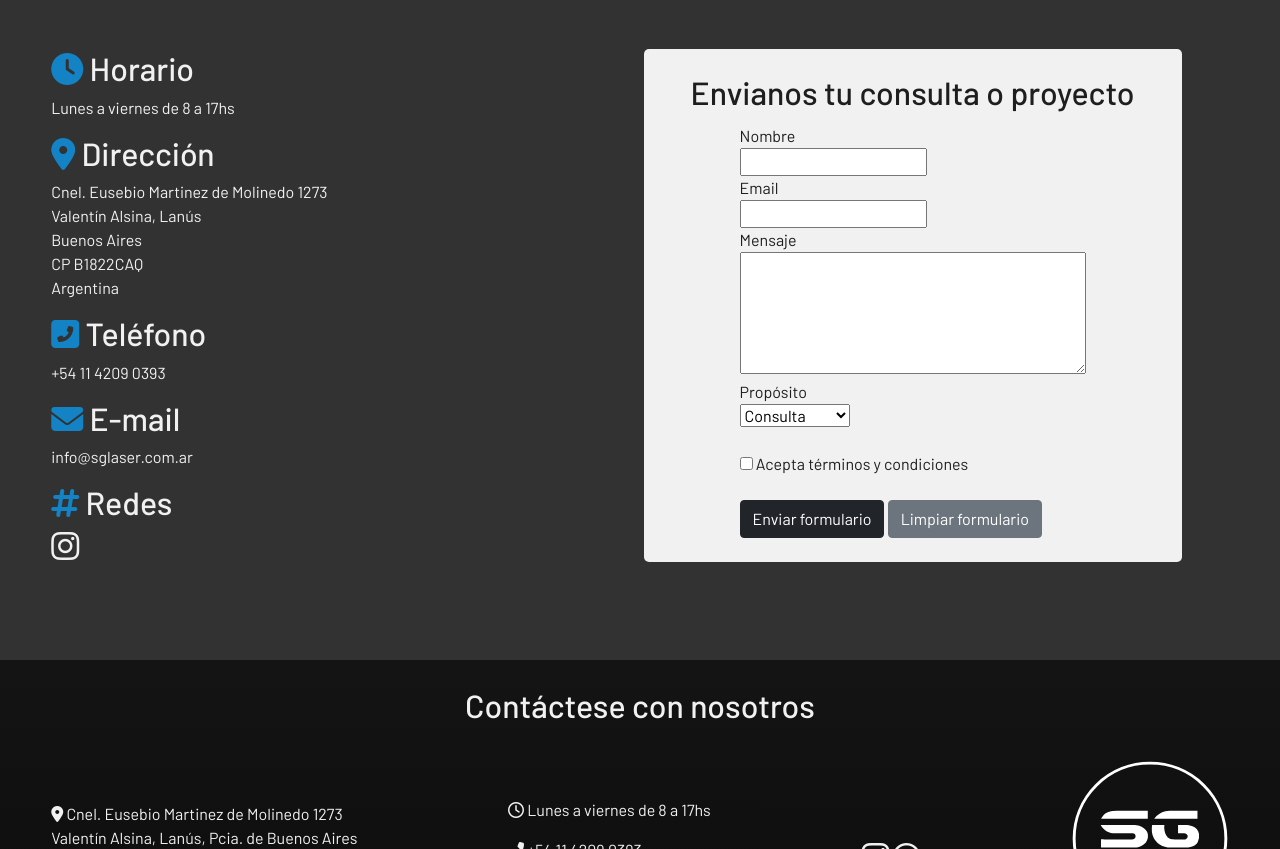
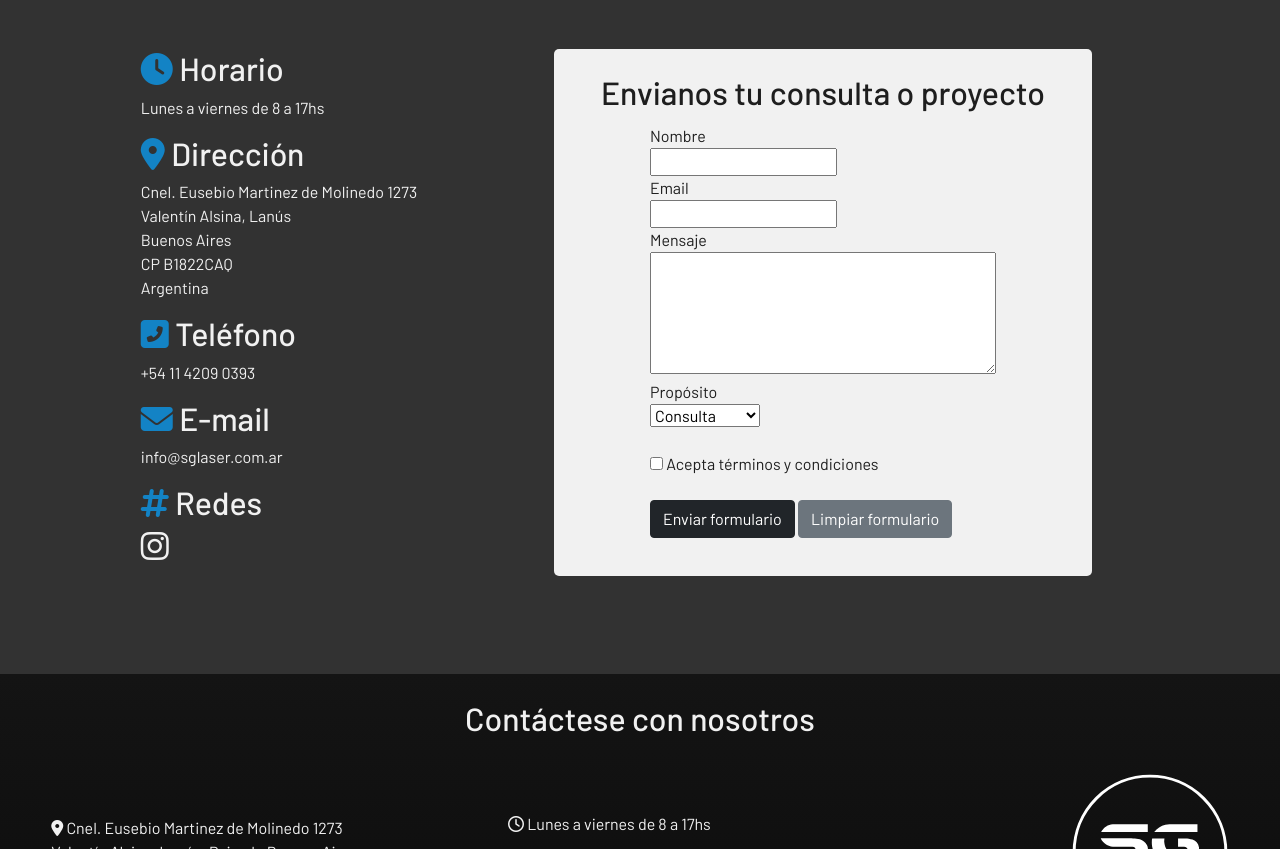
Before and after one commit to manueljseg/SG-LASER, a website: page contacto.html in a window 1280 px wide. Shown: the part 866-1715 px from the top of the page. Drawn offline with nearby package versions, Linux system fonts and the light colour scheme.

Commit message:
Contact page: contact info centered

```diff
--- a/scss/views/_contactos.scss
+++ b/scss/views/_contactos.scss
@@ -9,11 +9,12 @@ iframe{
 .contacts{
     display: flex;
     flex-flow: row wrap;
-    justify-content: space-between;
+    justify-content: space-evenly;
     margin: 0% 4% 0% 4%;
 
     &__info{
         text-align: left;
+        margin-bottom: 5%;
 
         h2{
             text-align: left;
```
Also changed, not shown: css/main.css.
